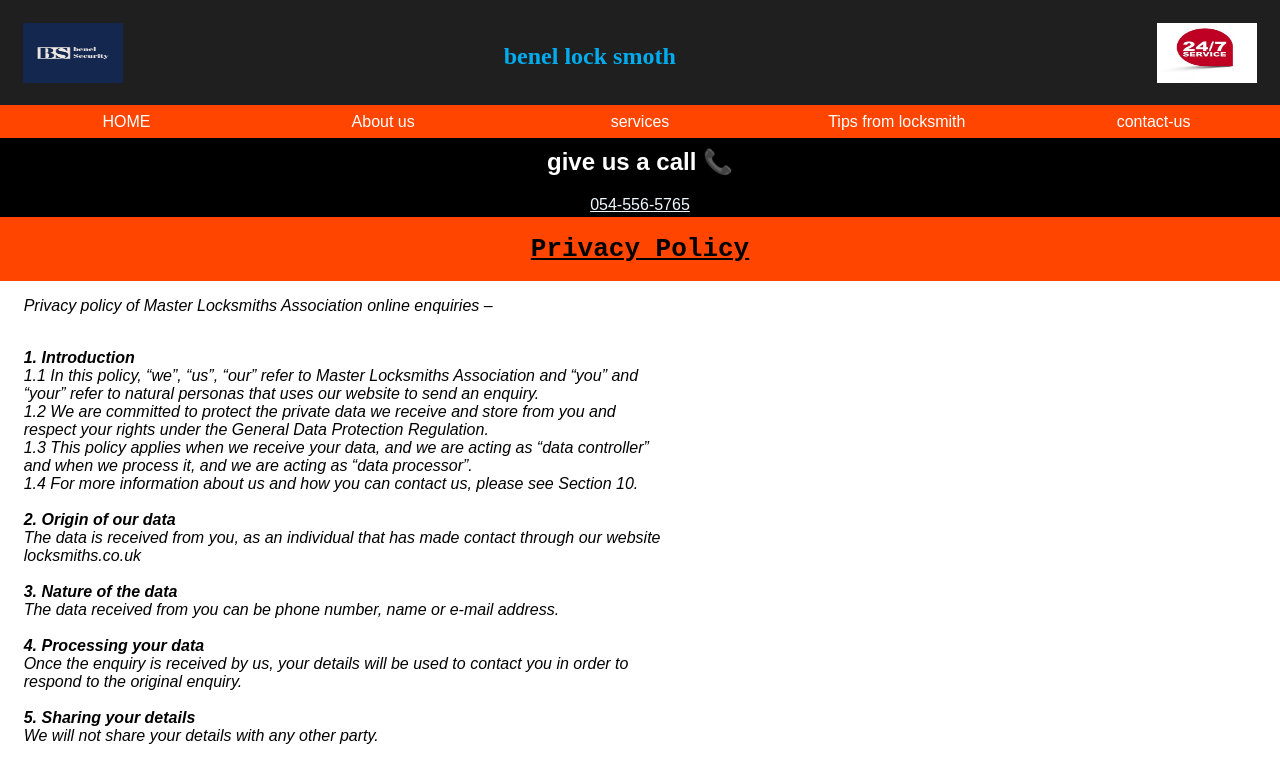
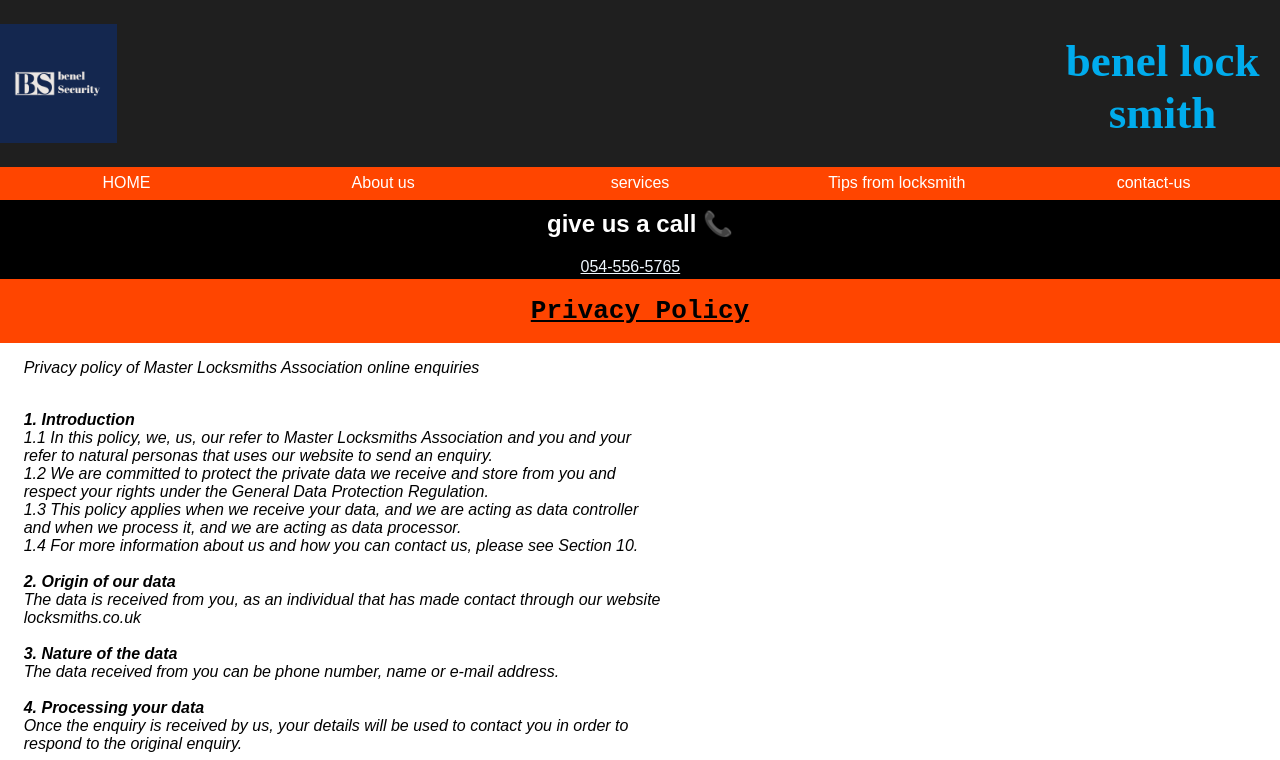
Before and after one commit to BenNahum6/lockSmith, a plain HTML site: page index.html in a window 1280 px wide. Both pictures are taken after a click on the element "Privacy Policy |". Shown: the top 760 px of the page. Drawn offline with nearby package versions, Linux system fonts and the light colour scheme.

Commit message:
Version 1.3

```diff
--- a/css/index.css
+++ b/css/index.css
@@ -5,17 +5,31 @@ body{
     object-fit: cover;
     position: relative;
 }
+
+h1 {
+    text-decoration: underline;
+}
+
 .container-bar {
     display: flex;
     Flex-direction: row ;
-    padding: 25px;
-    /*flex-wrap: nowrap ;*/
     margin: -10px -10px 0 -10px;
     background-color: rgba(0, 0, 0, 0.88);
+    align-items: center;
 }
-h1 {
-    text-decoration: underline;
+
+#logo1{
+    margin: auto;
+    padding: 0.5% 10% 0.75% 0;
 }
+
+.title{
+    text-align: center;
+    color: #00aced;
+    font-family: Serif;
+    font-size: 30px;
+}
+
 
 ul.a {
     list-style-type: square;
@@ -44,12 +58,6 @@ ul.a {
     margin-bottom: 5px;
 }
 
-#logo2{
-    display: flex;
-    flex-direction: column;
-    padding-left: 39%;
-    border-radius: 50px;
-}
 
 #borderButton{
     display: flex;
@@ -133,6 +141,7 @@ ul.a {
     font-style: italic;
 }
 
+/*start give us a call bar*/
 .contactWay{
     display: flex;
     Flex-direction: column ;
@@ -142,6 +151,11 @@ ul.a {
     padding-bottom: 1%;
     margin: -10px -10px 0 -10px;
 }
+
+#phone-num{
+    margin-right: 1.5%;
+}
+/*end give us a call bar*/
 
 #moveText{
     padding-left: 2%;
--- a/index.html
+++ b/index.html
@@ -1,8 +1,8 @@
 <!DOCTYPE html>
 <html lang="en">
 <head>
+    <script src="https://ajax.googleapis.com/ajax/libs/jquery/3.5.1/jquery.min.js"></script>
     <meta name="viewport" content="width=device-width, initial-scale=1.0">
-    <script src="https://ajax.googleapis.com/ajax/libs/jquery/3.5.1/jquery.min.js"></script>
     <link rel="stylesheet" href="./css/index.css" />
     <script src="./js/index.js" type="text/javascript"></script>
 
@@ -10,16 +10,15 @@
     <link rel = "icon" href ="./image/benelSecurity%20-logos_white.png" type = "image/x-icon">
 </head>
 <body>
+
 <div class="container-bar">
     <div id=logo1>
-        <img src="./image/benelSecurity%20-logos.jpeg" height="60" width="100">
+        <img src="./image/benelSecurity%20-logos.jpeg" alt="Business-logo" style="height: 70%; width: 13%">
     </div>
-    <h2 style="margin-left: auto; color: #00aced; font-family: Serif">benel lock smoth</h2>
-    <div id=logo2>
-        <img src="./image/247.jpg" height="60" width="100">
+    <div class="title">
+        <h2 >benel lock smith</h2>
     </div>
 </div>
-
 
 <div class="btn-group" >
     <div id="borderButton">
@@ -33,7 +32,7 @@
 
 <div class="contactWay">
     <h2 style="color: white">give us a call &#128222;</h2>
-    <a style="color: aliceblue" href="tel:%054-556-5765"> 054-556-5765</a>
+    <a id="phone-num" style="color: aliceblue" href="tel:%054-556-5765"> 054-556-5765</a>
 </div>
 
 <div class="main" id="main"></div>
--- a/js/index.js
+++ b/js/index.js
@@ -3,9 +3,6 @@ $(document).ready(function (){
     home(0);//start main page.
 
     $('#logo1').click(function () {//return to main page.
-        home(0);
-    });
-    $('#logo2').click(function () {//return to main page.
         home(0);
     });
 
@@ -188,14 +185,14 @@ function policy(){
         '<div class="firstParagraf">' +
         '    <div class="privacy-Policy-Text" id="moveText">\n' +
         '        <p>\n' +
-        '            Privacy policy of Master Locksmiths Association online enquiries –\n' +
+        '            Privacy policy of Master Locksmiths Association online enquiries \n' +
         '            <br><br>\n' +
         '        <div id="fontWeight">1. Introduction</div>\n' +
-        '        1.1 In this policy, “we”, “us”, “our” refer to Master Locksmiths Association and “you” and “your” refer to natural personas that uses our website to send an enquiry.\n' +
+        '        1.1 In this policy, we, us, our refer to Master Locksmiths Association and you and your refer to natural personas that uses our website to send an enquiry.\n' +
         '        <br>\n' +
         '        1.2 We are committed to protect the private data we receive and store from you and respect your rights under the General Data Protection Regulation.\n' +
         '        <br>\n' +
-        '        1.3 This policy applies when we receive your data, and we are acting as “data controller” and when we process it, and we are acting as “data processor”.\n' +
+        '        1.3 This policy applies when we receive your data, and we are acting as data controller and when we process it, and we are acting as data processor.\n' +
         '        <br>\n' +
         '        1.4 For more information about us and how you can contact us, please see Section 10.\n' +
         '        <br><br>\n' +
```
